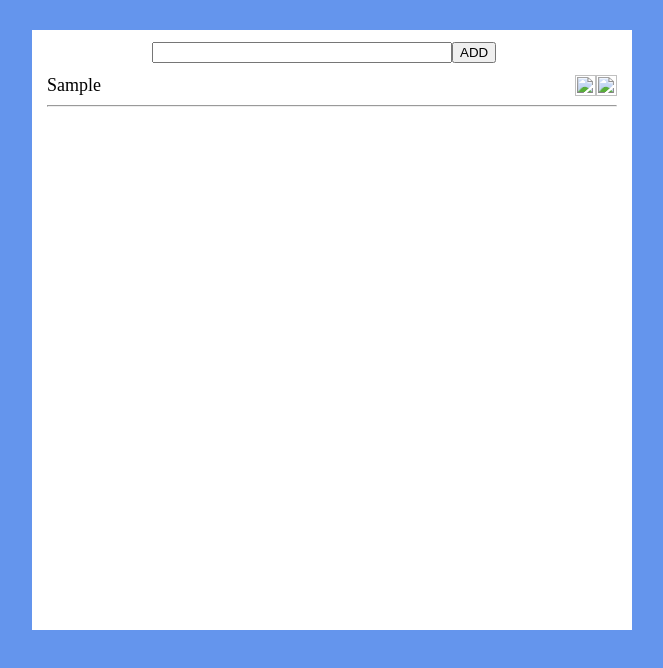
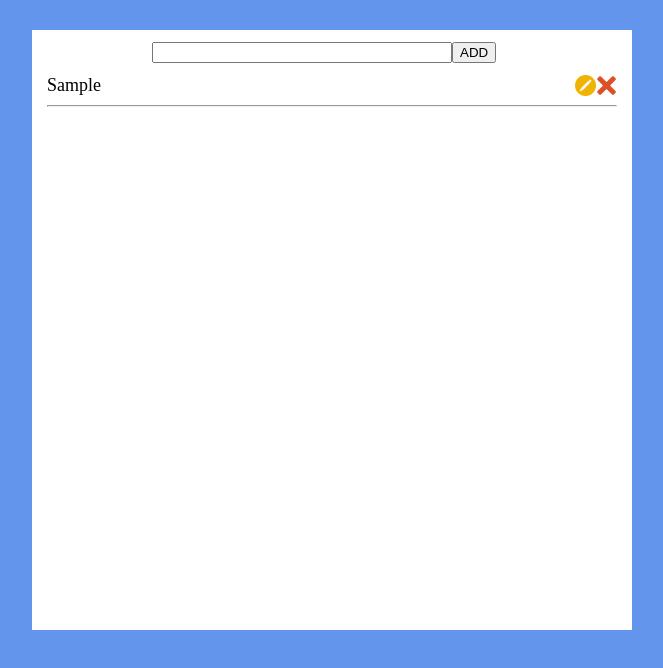
Before and after one commit to ayupovdias/todolist.io, a plain HTML site: page index.html in a window 1280 px wide. Both pictures are taken after typing "Sample" into the empty fields and a click on the button "ADD". Shown: the part 50-718 px from the top of the page, without its empty margins (308-971 px from the left). Drawn offline with Linux system fonts and the light colour scheme.

Commit message:
Update index.html

```diff
--- a/index.html
+++ b/index.html
@@ -106,9 +106,9 @@ function insert() {
     let img0=document.createElement("img");
     let span = document.createElement("span");
     let hr=document.createElement("hr");
-    img.src='delete0.png';
+    img.src='./Work/delete0.png';
     img.style.float='right';
-    img0.src="edit0.webp";
+    img0.src="./Work/edit0.webp";
     img0.style.float='right';
     span.innerHTML=i.value;
     span.className="text";
```
